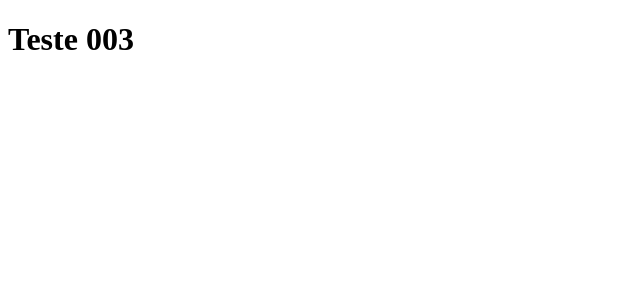
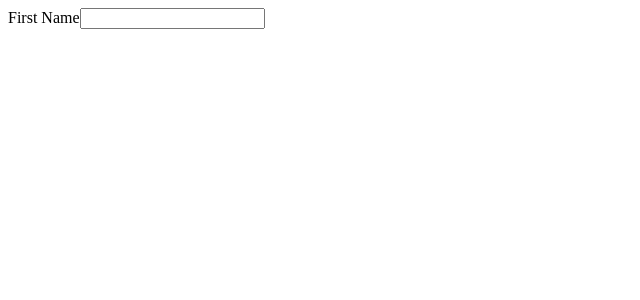
Before and after one commit to GuPoroca/projeto-pitang-frontend, a React (Vite) app: page / in a window 1280 px wide. Shown: the top 300 px of the page, without its empty margins (0-640 px from the left). Built offline with nearby package versions, Linux system fonts and the light colour scheme.

Commit message:
React Hook Form Input

```diff
--- a/package.json
+++ b/package.json
@@ -13,7 +13,9 @@
     "dom": "^0.0.3",
     "react": "^18.3.1",
     "react-dom": "^18.3.1",
-    "react-router-dom": "^6.24.1"
+    "react-hook-form": "^7.52.1",
+    "react-router-dom": "^6.24.1",
+    "zod": "^3.23.8"
   },
   "devDependencies": {
     "@types/react": "^18.3.3",
--- /dev/null
+++ b/src/components/ComponentSchemas.jsx
@@ -0,0 +1,12 @@
+import { z } from "zod";
+
+export const formInputSchema = z.object({
+  name: z.string(),
+  label: z.string(),
+  type: z.string().optional(),
+});
+
+export const formButtonSchema = z.object({
+  label: z.string(),
+  type: z.string().optional(),
+});
--- /dev/null
+++ b/src/components/FormInput.jsx
@@ -0,0 +1,25 @@
+import { useFormContext } from 'react-hook-form';
+import PropTypes from 'prop-types';
+import { formInputSchema } from './ComponentSchemas';
+
+const FormInput = ({ name, label, type = 'text' }) => {
+  const { register, formState: { errors } } = useFormContext();
+
+  formInputSchema.parse({ name, label, type }); // Validação Zod
+
+  return (
+    <div>
+      <label>{label}</label>
+      <input type={type} {...register(name, { required: 'This field is required' })} />
+      {errors[name] && <p>{errors[name].message}</p>}
+    </div>
+  );
+};
+
+FormInput.propTypes = {
+  name: PropTypes.string.isRequired,
+  label: PropTypes.string.isRequired,
+  type: PropTypes.string,
+};
+
+export default FormInput;
--- a/src/pages/Home.jsx
+++ b/src/pages/Home.jsx
@@ -1,3 +1,20 @@
-const Home = () => <h1>Teste 003</h1>
+import { useForm, FormProvider } from 'react-hook-form';
+import FormInput from '../components/FormInput';
 
-export default Home;
+const MyFormPage = () => {
+  const methods = useForm();
+
+  const onSubmit = (data) => {
+    console.log(data);
+  };
+
+  return (
+    <FormProvider {...methods}>
+      <form onSubmit={methods.handleSubmit(onSubmit)}>
+        <FormInput name="firstName" label="First Name" />
+      </form>
+    </FormProvider>
+  );
+};
+
+export default MyFormPage;
```
Also changed, not shown: 1 other file (tests, documents, lock files or other folders).
